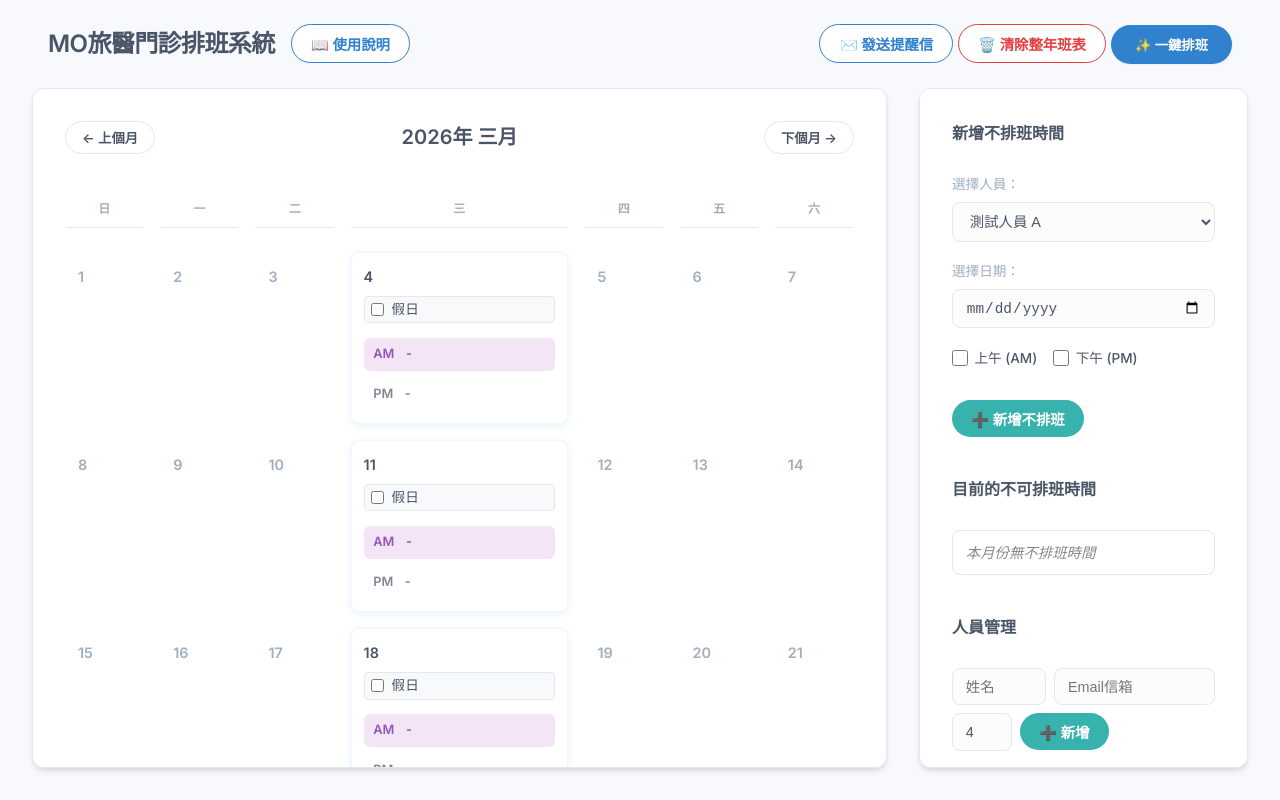
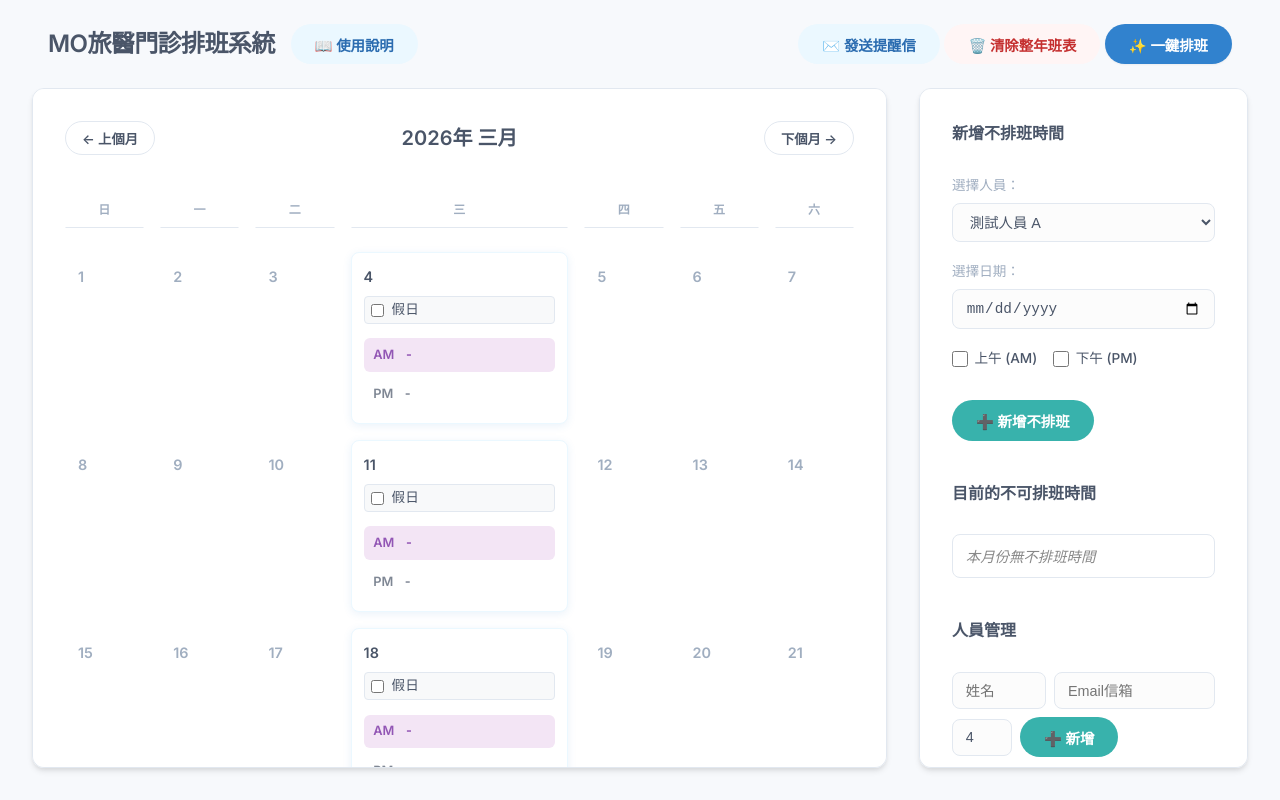
Before and after one commit to drhao/clinic-scheduler, a plain HTML site: page index.html in a window 1280 px wide. Drawn offline with Linux system fonts and the light colour scheme; no server answers.

Commit message:
style: standardize button padding and font size, and redesign secondary and danger buttons with subdued backgrounds.

```diff
--- a/style.css
+++ b/style.css
@@ -88,6 +88,7 @@ button {
     padding: 0.6rem 1.5rem;
     border-radius: var(--radius-pill);
     box-shadow: var(--shadow-sm);
+    font-size: 0.9rem;
 }
 
 .primary-btn:hover {
@@ -96,32 +97,36 @@ button {
     box-shadow: var(--shadow-md);
 }
 
-/* Secondary Button (Outline) */
+/* Secondary Button (No Outline, Subdued Background) */
 .secondary-btn {
-    background-color: #ffffff;
-    color: var(--primary-main);
-    border: 1px solid var(--primary-main);
-    padding: 0.5rem 1.2rem;
+    background-color: var(--primary-light);
+    color: var(--primary-hover);
+    border: none;
+    padding: 0.6rem 1.5rem;
     border-radius: var(--radius-pill);
     font-size: 0.9rem;
 }
 
 .secondary-btn:hover {
-    background-color: var(--primary-light);
+    background-color: #dbeafe;
+    /* Slightly darker light blue */
+    color: var(--primary-main);
 }
 
-/* Danger Button (Outline) */
+/* Danger Button (No Outline, Subdued Background) */
 .danger-btn {
-    background-color: #ffffff;
-    color: var(--danger-main);
-    border: 1px solid var(--danger-main);
-    padding: 0.5rem 1.2rem;
+    background-color: var(--danger-light);
+    color: var(--danger-hover);
+    border: none;
+    padding: 0.6rem 1.5rem;
     border-radius: var(--radius-pill);
     font-size: 0.9rem;
 }
 
 .danger-btn:hover {
-    background-color: var(--danger-light);
+    background-color: #fed7d7;
+    /* Slightly darker light red */
+    color: var(--danger-main);
 }
 
 /* Action Button (Filled, Small) */
@@ -129,7 +134,7 @@ button {
     background-color: var(--secondary-main);
     color: var(--btn-text-light);
     border: none;
-    padding: 0.5rem 1.2rem;
+    padding: 0.6rem 1.5rem;
     border-radius: var(--radius-pill);
     font-size: 0.9rem;
 }
```
